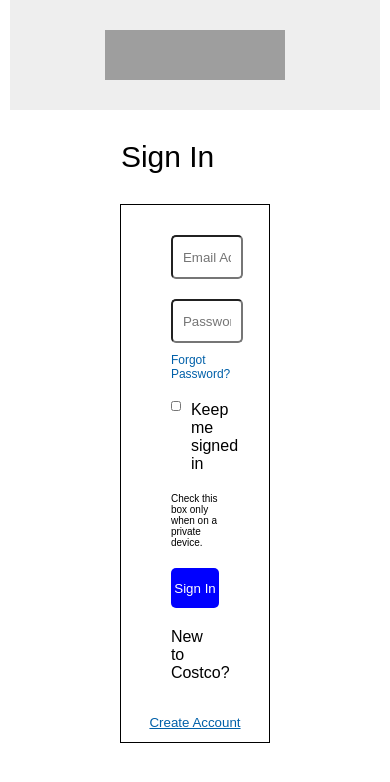
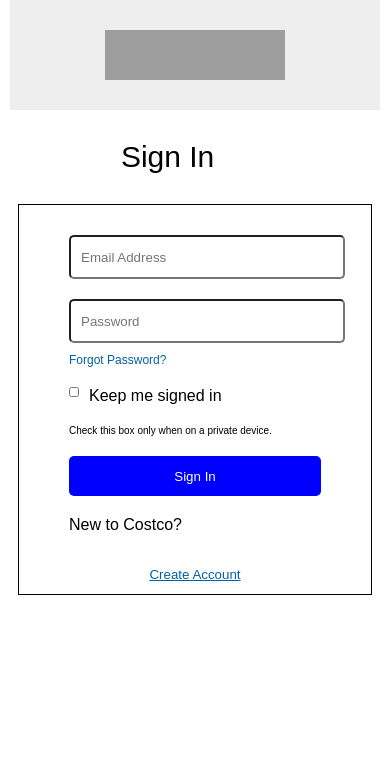
Before and after one commit to WisdomPandovic/Costco, a React (Create React App) app: page /signin in a window 390 px wide. Shown: the top 782 px of the page. Built offline with nearby package versions, Linux system fonts and the light colour scheme; grey boxes are pictures that could not be loaded.

Commit message:
updated app.css

```diff
--- a/src/App.css
+++ b/src/App.css
@@ -1945,6 +1945,12 @@
   margin: auto;
 }
 
+.signin-form{
+  width: 95%;
+  margin: auto;
+  border: 1px solid black;
+}
+
 }
 
 @media (min-width: 721px) {
```
